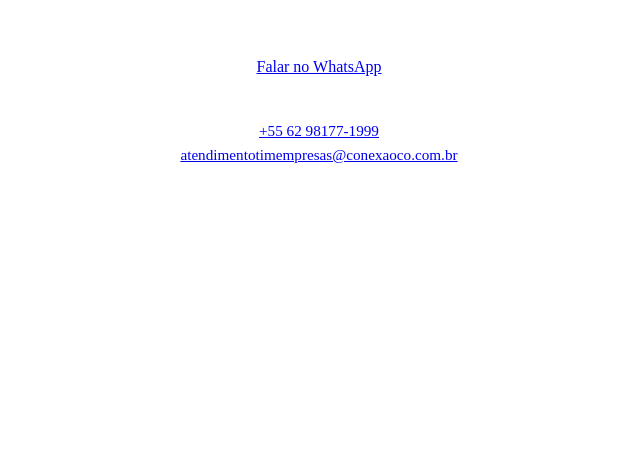
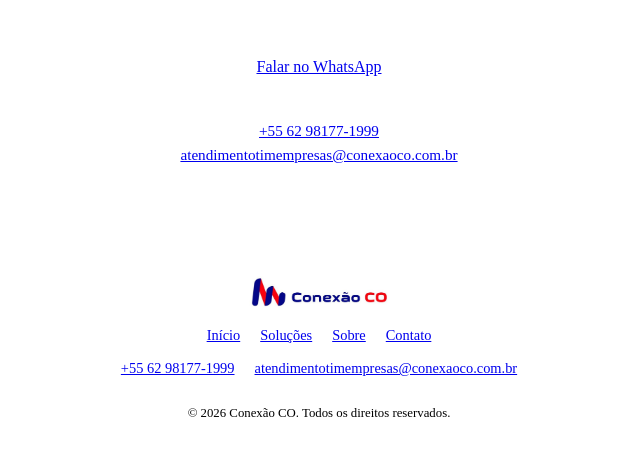
Before and after one commit to ViFigueiredo/wwwathos, a React (Vite) app: page / in a window 1280 px wide. Shown: the part 2135-2591 px from the top of the page, without its empty margins (321-961 px from the left). Before the commit the page ends 2379 px from the top, so only its background shows below. Built offline with nearby package versions, Linux system fonts and the light colour scheme; the HTML template or start-up script is replaced by a standard one.

Commit message:
feat: add Footer and complete page assembly

```diff
--- a/src/App.jsx
+++ b/src/App.jsx
@@ -4,6 +4,7 @@
 import Solutions from './components/Solutions.jsx'
 import About from './components/About.jsx'
 import Contact from './components/Contact.jsx'
+import Footer from './components/Footer.jsx'
 
 function App() {
   return (
@@ -15,6 +16,7 @@
         <About />
         <Contact />
       </main>
+      <Footer />
       <WhatsAppFloatButton />
     </>
   )
--- /dev/null
+++ b/src/components/Footer.css
@@ -0,0 +1,31 @@
+.footer {
+  background: #fff;
+  border-top: 1px solid var(--color-bg-light);
+  padding: 40px 0;
+}
+.footer__inner {
+  display: flex;
+  flex-direction: column;
+  align-items: center;
+  gap: 16px;
+  text-align: center;
+}
+.footer__nav {
+  display: flex;
+  gap: 20px;
+  flex-wrap: wrap;
+  justify-content: center;
+  font-size: 0.9rem;
+}
+.footer__contact {
+  display: flex;
+  gap: 20px;
+  flex-wrap: wrap;
+  justify-content: center;
+  font-size: 0.9rem;
+  color: var(--color-text-muted);
+}
+.footer__copy {
+  font-size: 0.8rem;
+  color: var(--color-text-muted);
+}
--- /dev/null
+++ b/src/components/Footer.jsx
@@ -0,0 +1,36 @@
+import { COMPANY } from '../data/constants.js'
+import logo from '../assets/logo.jpeg'
+import './Footer.css'
+
+const NAV_LINKS = [
+  { href: '#inicio', label: 'Início' },
+  { href: '#solucoes', label: 'Soluções' },
+  { href: '#sobre', label: 'Sobre' },
+  { href: '#contato', label: 'Contato' },
+]
+
+function Footer() {
+  const year = new Date().getFullYear()
+
+  return (
+    <footer className="footer">
+      <div className="container footer__inner">
+        <img src={logo} alt="Conexão CO" width="140" height="35" className="footer__logo" />
+        <nav className="footer__nav">
+          {NAV_LINKS.map((link) => (
+            <a key={link.href} href={link.href}>
+              {link.label}
+            </a>
+          ))}
+        </nav>
+        <div className="footer__contact">
+          <a href={`tel:${COMPANY.phoneDigits}`}>{COMPANY.phoneDisplay}</a>
+          <a href={`mailto:${COMPANY.email}`}>{COMPANY.email}</a>
+        </div>
+        <p className="footer__copy">© {year} Conexão CO. Todos os direitos reservados.</p>
+      </div>
+    </footer>
+  )
+}
+
+export default Footer
```
